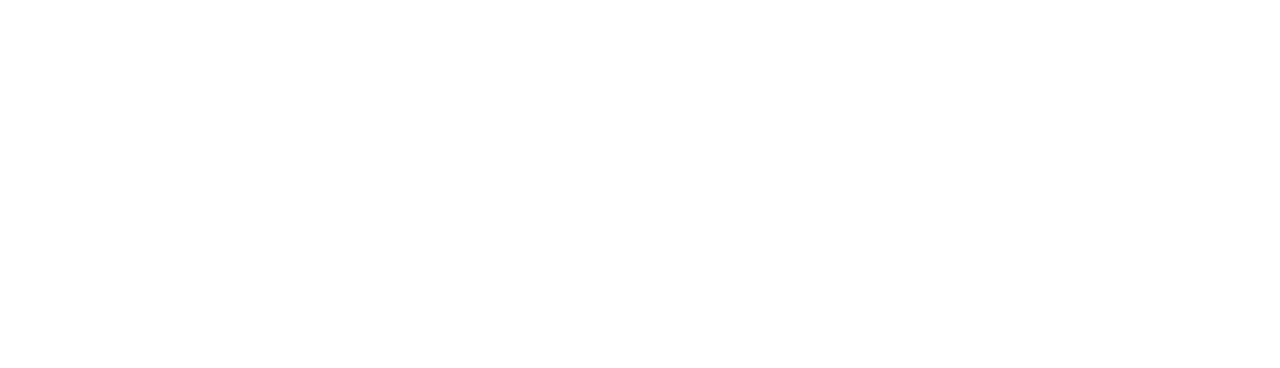
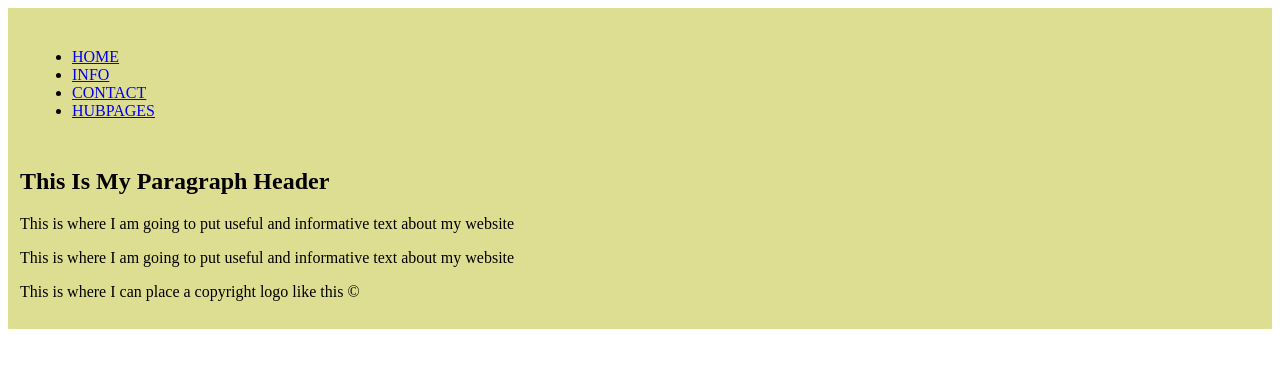
Before and after one commit to yaseeen96/Project-yaseen, a plain HTML site: page index.html in a window 1280 px wide. Drawn offline with Linux system fonts and the light colour scheme.

Commit message:
add section and  footer along with styling

```diff
--- a/index.html
+++ b/index.html
@@ -4,8 +4,37 @@
     <meta charset="UTF-8">
     <meta name="viewport" content="width=device-width, initial-scale=1.0">
     <title>Document</title>
+    <style>
+        header{
+            height: 50vh;
+            background-color: chocolate;
+            display: flex;
+            justify-content: center;
+            align-items: center;
+        }
+       section{
+        background-color: rgb(222, 222, 147);
+        padding: 12px;
+       }
+    </style>
 </head>
 <body>
-
+    <main>
+    <section id="mainsec">
+        <section>
+            <ul>
+                <li><a href="#">HOME</a></li>
+                <li><a href="#">INFO</a></li>
+                <li><a href="#">CONTACT</a></li>
+                <li><a href="#">HUBPAGES</a></li>
+            </ul>
+        </section>
+        <footer>
+            <h1>This Is My Paragraph Header</h1>
+            <p>This is where I am going to put useful and informative text about my website</p>
+            <p>This is where I am going to put useful and informative text about my website</p>
+            <p>This is where I can place a copyright logo like this &copy;</p>
+        </footer>
+    </main>
 </body>
 </html>
```
